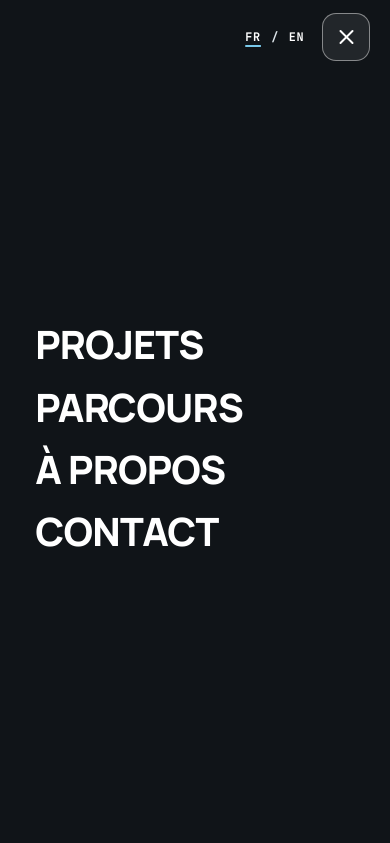
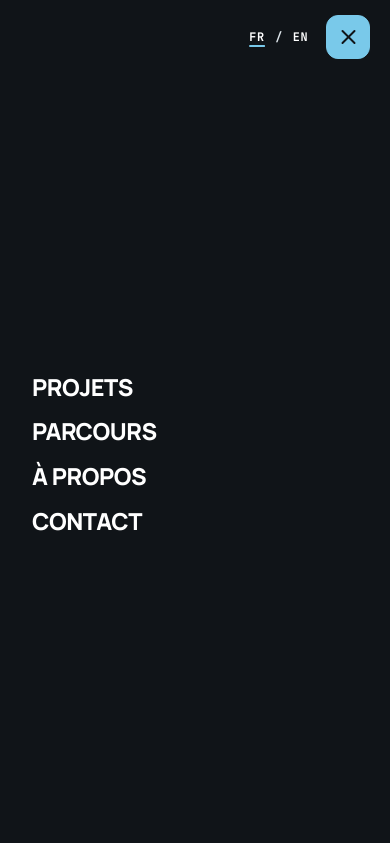
Before and after one commit to njdev154/ngoran-junior-portfolio, a plain HTML site: page index.html in a window 390 px wide. Both pictures are taken after a click on the button 346 px from the left and 37 px from the top of the page. Shown: the top 843 px of the page. Drawn offline with Linux system fonts and the light colour scheme.

Commit message:
Corrige le menu mobile : burger 44 px et fermeture bien visible

```diff
--- a/css/style.css
+++ b/css/style.css
@@ -198,8 +198,8 @@ body.cursor-on .cursor{opacity:1}
 .lang span{color:var(--line)}
 .burger{
   display:none;align-items:center;justify-content:center;position:relative;
-  width:48px;height:48px;padding:0;border:1px solid var(--line);
-  border-radius:14px;background:var(--surface);color:var(--ink);cursor:pointer;
+  width:44px;height:44px;padding:0;border:1px solid var(--line);
+  border-radius:12px;background:var(--surface);color:var(--ink);cursor:pointer;
   transition:transform .3s var(--ease),background .3s,border-color .3s,color .3s;
   -webkit-tap-highlight-color:transparent;
 }
@@ -567,7 +567,7 @@ form.contact-form{display:grid;gap:1.1rem}
   .menu{
     position:fixed;inset:0;z-index:89;background:var(--ink);color:#fff;
     flex-direction:column;align-items:flex-start;justify-content:center;
-    gap:0;padding:4rem 2.2rem 2rem;margin:0;
+    gap:0;padding:6rem 2rem 2rem;margin:0;
     clip-path:inset(0 0 100% 0);transition:clip-path .65s var(--ease-expo);
     transform:none;border:0;
   }
@@ -575,8 +575,8 @@ form.contact-form{display:grid;gap:1.1rem}
   .menu li{overflow:hidden;width:100%;list-style:none}
   .menu a{
     display:block;color:#fff;text-decoration:none;
-    font:800 clamp(2.1rem,10vw,3rem)/1.35 var(--font-title);letter-spacing:-.02em;
-    padding:.3rem 0;transform:translateY(115%);
+    font:800 clamp(1.35rem,6vw,1.7rem)/1.3 var(--font-title);letter-spacing:-.02em;
+    padding:.45rem 0;transform:translateY(115%);
     transition:transform .55s var(--ease-expo),color .3s,padding-left .3s var(--ease);
   }
   .menu a:hover{color:var(--accent-bright);padding-left:.6rem}
@@ -587,8 +587,8 @@ form.contact-form{display:grid;gap:1.1rem}
   .menu.open li:nth-child(4) a{transition-delay:.37s}
   body.menu-open{overflow:hidden}
   body.menu-open .site-header{background:transparent;border-bottom-color:transparent;backdrop-filter:none;-webkit-backdrop-filter:none}
-  body.menu-open .burger{color:#fff;border-color:rgba(255,255,255,.45);background:rgba(255,255,255,.08)}
-  body.menu-open .burger:hover{background:rgba(255,255,255,.15)}
+  body.menu-open .burger{color:var(--ink);border-color:var(--accent-bright);background:var(--accent-bright)}
+  body.menu-open .burger:hover{background:var(--accent);border-color:var(--accent)}
   body.menu-open .nav-tools{position:relative;z-index:100}
   body.menu-open .brand{opacity:0;pointer-events:none}
   .brand{transition:opacity .3s}
```
